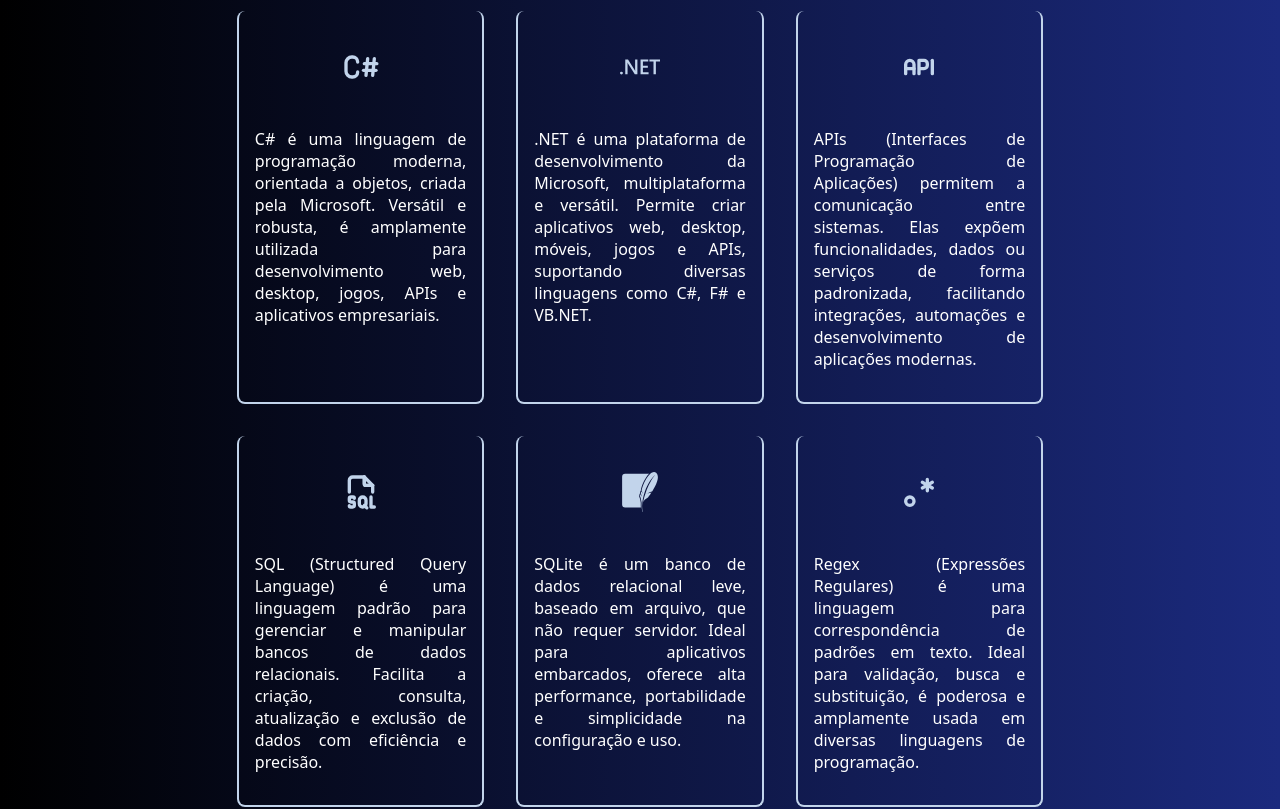
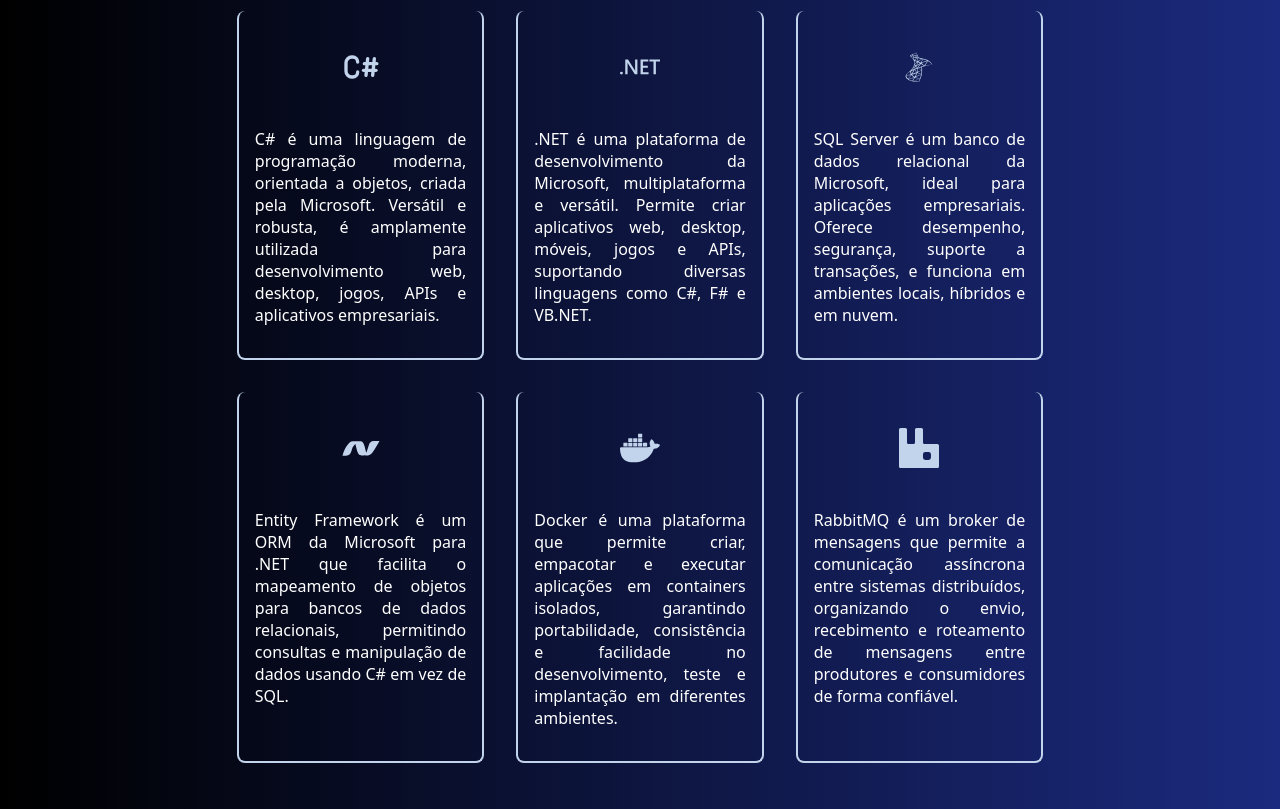
Before and after one commit to Jjunior112/portfolio, a React (Vite) app: page / in a window 1280 px wide. Shown: the part 660-1469 px from the top of the page. Built offline with nearby package versions, Linux system fonts and the light colour scheme.

Commit message:
alteração seção habilidades

```diff
--- a/src/components/Abilities.jsx
+++ b/src/components/Abilities.jsx
@@ -1,29 +1,70 @@
-import { SiDotnet,SiSqlite  } from "react-icons/si";
-import { TbApi, TbBrandCSharp } from "react-icons/tb";
-import { TbFileTypeSql } from "react-icons/tb";
-import { TbRegex } from "react-icons/tb";
-
+import { SiDotnet, SiRabbitmq, SiDocker } from "react-icons/si";
+import { DiMsqlServer, DiDotnet } from "react-icons/di";
+import { TbBrandCSharp } from "react-icons/tb";
 const Abilities = () => {
   return (
     <section className="abilities">
-      <h2>Habilidades</h2>
+      <h2>Habilidades</h2>{" "}
+      <ul>
+        {" "}
+        <li>
+          <TbBrandCSharp />{" "}
+          <p>
+            C# é uma linguagem de programação moderna, orientada a objetos,
+            criada pela Microsoft. Versátil e robusta, é amplamente utilizada
+            para desenvolvimento web, desktop, jogos, APIs e aplicativos
+            empresariais.{" "}
+          </p>{" "}
+        </li>{" "}
+        <li>
+          <SiDotnet />{" "}
+          <p>
+            .NET é uma plataforma de desenvolvimento da Microsoft,
+            multiplataforma e versátil. Permite criar aplicativos web, desktop,
+            móveis, jogos e APIs, suportando diversas linguagens como C#, F# e
+            VB.NET.{" "}
+          </p>{" "}
+        </li>{" "}
+        <li>
+          <DiMsqlServer />{" "}
+          <p>
+            SQL Server é um banco de dados relacional da Microsoft, ideal para
+            aplicações empresariais. Oferece desempenho, segurança, suporte a
+            transações, e funciona em ambientes locais, híbridos e em nuvem.{" "}
+          </p>{" "}
+        </li>{" "}
+      </ul>{" "}
+      <ul>
+        {" "}
+        <li>
+          <DiDotnet />{" "}
+          <p>
+            Entity Framework é um ORM da Microsoft para .NET que facilita o
+            mapeamento de objetos para bancos de dados relacionais, permitindo
+            consultas e manipulação de dados usando C# em vez de SQL.{" "}
+          </p>{" "}
+        </li>{" "}
+        <li>
+          <SiDocker />{" "}
+          <p>
+            Docker é uma plataforma que permite criar, empacotar e executar
+            aplicações em containers isolados, garantindo portabilidade,
+            consistência e facilidade no desenvolvimento, teste e implantação em
+            diferentes ambientes.{" "}
+          </p>{" "}
+        </li>{" "}
+        <li>
+          <SiRabbitmq />{" "}
+          <p>
+            RabbitMQ é um broker de mensagens que permite a comunicação
+            assíncrona entre sistemas distribuídos, organizando o envio,
+            recebimento e roteamento de mensagens entre produtores e
+            consumidores de forma confiável.{" "}
+          </p>{" "}
+        </li>{" "}
+      </ul>{" "}
+    </section>
+  );
+};
 
-      <ul>
-
-        <li><TbBrandCSharp /> <p>C# é uma linguagem de programação moderna, orientada a objetos, criada pela Microsoft. Versátil e robusta, é amplamente utilizada para desenvolvimento web, desktop, jogos, APIs e aplicativos empresariais.</p></li>
-        <li><SiDotnet /> <p>.NET é uma plataforma de desenvolvimento da Microsoft, multiplataforma e versátil. Permite criar aplicativos web, desktop, móveis, jogos e APIs, suportando diversas linguagens como C#, F# e VB.NET.</p></li>
-        <li>< TbApi /><p>APIs (Interfaces de Programação de Aplicações) permitem a comunicação entre sistemas. Elas expõem funcionalidades, dados ou serviços de forma padronizada, facilitando integrações, automações e desenvolvimento de aplicações modernas.</p></li>
-      </ul>
-      <ul>
-
-
-        <li><TbFileTypeSql /><p>SQL (Structured Query Language) é uma linguagem padrão para gerenciar e manipular bancos de dados relacionais. Facilita a criação, consulta, atualização e exclusão de dados com eficiência e precisão.</p></li>
-        <li><SiSqlite  /><p>SQLite é um banco de dados relacional leve, baseado em arquivo, que não requer servidor. Ideal para aplicativos embarcados, oferece alta performance, portabilidade e simplicidade na configuração e uso.</p></li>
-        <li><TbRegex  /><p>Regex (Expressões Regulares) é uma linguagem para correspondência de padrões em texto. Ideal para validação, busca e substituição, é poderosa e amplamente usada em diversas linguagens de programação.</p></li>
-
-      </ul>
-    </section>
-  )
-}
-
-export default Abilities
+export default Abilities;
```
